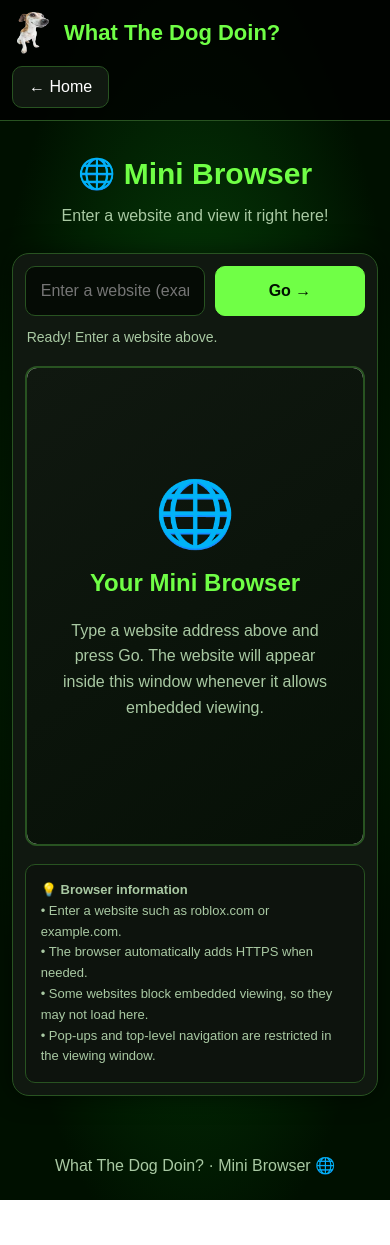
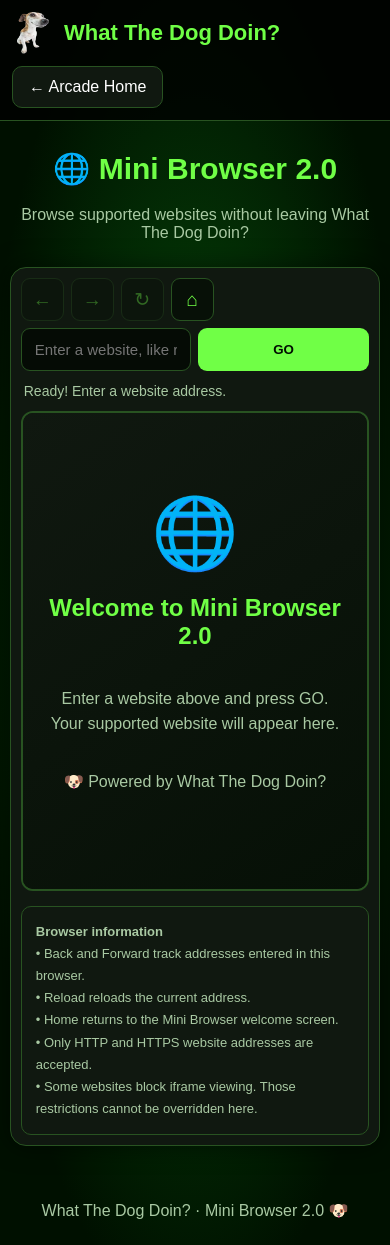
Before and after one commit to gavinwashington/dog.games, a plain HTML site: page minibrowser.html in a window 390 px wide. Before the commit the page ends 1200 px from the top, so only its background shows below. Drawn offline with Linux system fonts and the light colour scheme.

Commit message:
Update minibrowser.html

```diff
--- a/minibrowser.html
+++ b/minibrowser.html
@@ -1,14 +1,13 @@
+
 <!DOCTYPE html>
 <html lang="en">
 <head>
 <meta charset="UTF-8">
 <meta name="viewport" content="width=device-width, initial-scale=1.0">
-<title>Mini Browser | What The Dog Doin?</title>
+<title>Mini Browser 2.0 | What The Dog Doin?</title>
 
 <style>
-*{
- box-sizing:border-box;
-}
+*{box-sizing:border-box}
 
 :root{
  --bg:#001000;
@@ -16,7 +15,7 @@
  --accent:#70ff46;
  --panel:#101810;
  --border:#285321;
- --text:#ffffff;
+ --text:#fff;
  --muted:#a9c9a3;
 }
 
@@ -55,7 +54,7 @@ header{
  object-fit:contain;
 }
 
-.home{
+.home-link{
  color:var(--text);
  text-decoration:none;
  background:var(--panel);
@@ -64,82 +63,90 @@ header{
  border-radius:10px;
 }
 
-.home:hover{
- border-color:var(--accent);
-}
-
 main{
- width:min(1050px,94%);
- margin:35px auto;
+ width:min(1100px,95%);
+ margin:30px auto;
 }
 
 h1{
  text-align:center;
  color:var(--accent);
  font-size:clamp(30px,5vw,44px);
- margin-bottom:8px;
 }
 
 .subtitle{
  text-align:center;
  color:var(--muted);
- margin-bottom:28px;
+ margin-bottom:25px;
 }
 
 .browser{
  background:var(--panel);
  border:1px solid var(--border);
- border-radius:17px;
- padding:18px;
+ border-radius:16px;
+ padding:15px;
  box-shadow:0 0 25px #0008;
 }
 
-.address-bar{
+.toolbar{
  display:flex;
- gap:10px;
+ gap:7px;
+ align-items:center;
  flex-wrap:wrap;
+}
+
+.nav-button{
+ min-width:43px;
+ height:43px;
+ border:1px solid var(--border);
+ border-radius:9px;
+ background:#071007;
+ color:var(--accent);
+ font-size:19px;
+ cursor:pointer;
+}
+
+.nav-button:hover:not(:disabled){
+ background:var(--glow);
+ border-color:var(--accent);
+}
+
+.nav-button:disabled{
+ opacity:.35;
+ cursor:not-allowed;
 }
 
 #address{
  flex:1;
- min-width:180px;
- padding:15px;
- font-size:16px;
- color:var(--text);
+ min-width:170px;
+ height:43px;
+ padding:10px 13px;
  background:#050b05;
+ color:white;
  border:1px solid var(--border);
- border-radius:10px;
+ border-radius:9px;
+ font-size:15px;
  outline:none;
 }
 
 #address:focus{
  border-color:var(--accent);
- box-shadow:0 0 10px #70ff4633;
 }
 
 #go{
- padding:14px 24px;
- border:1px solid var(--accent);
- border-radius:10px;
+ height:43px;
+ padding:0 22px;
  background:var(--accent);
  color:#001000;
- font-size:16px;
+ border:0;
+ border-radius:9px;
  font-weight:bold;
  cursor:pointer;
 }
 
-#go:hover{
- filter:brightness(1.1);
-}
-
-#go:disabled{
- opacity:.6;
- cursor:wait;
-}
-
 .status{
- min-height:24px;
- margin:13px 2px;
+ min-height:27px;
+ padding:12px 3px;
  color:var(--muted);
  font-size:14px;
 }
@@ -147,11 +154,11 @@ h1{
 .viewer{
  position:relative;
  width:100%;
- height:540px;
+ height:570px;
  overflow:hidden;
- background:#ffffff;
  border:2px solid var(--border);
  border-radius:12px;
+ background:#080e08;
 }
 
 #website{
@@ -171,18 +178,15 @@ h1{
  align-items:center;
  text-align:center;
  padding:25px;
- color:#d8e8d3;
  background:linear-gradient(145deg,#101810,#061006);
 }
 
-.placeholder .globe{
- font-size:65px;
- margin-bottom:12px;
+.globe{
+ font-size:70px;
 }
 
 .placeholder h2{
  color:var(--accent);
- margin:5px 0;
 }
 
 .placeholder p{
@@ -192,38 +196,26 @@ h1{
 }
 
 .tips{
- margin-top:18px;
- padding:15px;
- background:#00000035;
+ margin-top:15px;
+ padding:14px;
  border:1px solid var(--border);
  border-radius:10px;
  color:var(--muted);
  font-size:13px;
- line-height:1.6;
+ line-height:1.7;
 }
 
 footer{
  text-align:center;
+ padding:25px;
  color:var(--muted);
- padding:25px;
 }
 
 @media(max-width:600px){
- header{
-  padding:12px;
- }
-
- .browser{
-  padding:12px;
- }
-
- .viewer{
-  height:480px;
- }
-
- #go{
-  flex:1;
- }
+ header{padding:12px}
+ .browser{padding:10px}
+ .viewer{height:480px}
+ #go{flex:1}
 }
 </style>
 </head>
@@ -236,73 +228,85 @@ footer{
   What The Dog Doin?
  </a>
 
- <a class="home" href="index.html">← Home</a>
+ <a class="home-link" href="index.html">← Arcade Home</a>
 </header>
 
 <main>
 
- <h1>🌐 Mini Browser</h1>
+<h1>🌐 Mini Browser 2.0</h1>
 
 <p class="subtitle">
-  Enter a website and view it right here!
+ Browse supported websites without leaving What The Dog Doin?
 </p>
 
 <section class="browser">
 
-  <form class="address-bar" id="browserForm">
+ <form class="toolbar" id="browserForm">
+
+  <button class="nav-button" id="back" type="button"
+   title="Back" disabled>←</button>
+
+  <button class="nav-button" id="forward" type="button"
+   title="Forward" disabled>→</button>
+
+  <button class="nav-button" id="reload" type="button"
+   title="Reload" disabled>↻</button>
+
+  <button class="nav-button" id="home" type="button"
+   title="Browser Home">⌂</button>
+
   <input
    id="address"
    type="text"
-    placeholder="Enter a website (example: roblox.com)"
+   placeholder="Enter a website, like roblox.com"
    autocomplete="url"
    spellcheck="false"
    required
   >
 
-   <button id="go" type="submit">Go →</button>
+  <button id="go" type="submit">GO</button>
+
  </form>
 
  <div class="status" id="status">
-   Ready! Enter a website above.
+  Ready! Enter a website address.
  </div>
 
  <div class="viewer">
 
   <div class="placeholder" id="placeholder">
    <div class="globe">🌐</div>
-    <h2>Your Mini Browser</h2>
+   <h2>Welcome to Mini Browser 2.0</h2>
    <p>
-     Type a website address above and press Go.
-     The website will appear inside this window
-     whenever it allows embedded viewing.
+    Enter a website above and press GO.
+    Your supported website will appear here.
    </p>
+   <p>🐶 Powered by What The Dog Doin?</p>
   </div>
 
   <iframe
    id="website"
    title="Mini Browser Website"
-    sandbox="allow-scripts allow-forms"
+   sandbox="allow-scripts allow-forms allow-presentation"
+   allow="autoplay; encrypted-media; picture-in-picture; fullscreen"
    referrerpolicy="no-referrer"
-    loading="eager"
   ></iframe>
 
  </div>
 
  <div class="tips">
-   <strong>💡 Browser information</strong><br>
-   • Enter a website such as roblox.com or example.com.<br>
-   • The browser automatically adds HTTPS when needed.<br>
-   • Some websites block embedded viewing, so they may not load here.<br>
-   • Pop-ups and top-level navigation are restricted in the viewing window.
+  <strong>Browser information</strong><br>
+  • Back and Forward track addresses entered in this browser.<br>
+  • Reload reloads the current address.<br>
+  • Home returns to the Mini Browser welcome screen.<br>
+  • Only HTTP and HTTPS website addresses are accepted.<br>
+  • Some websites block iframe viewing. Those restrictions cannot be overridden here.
  </div>
 
 </section>
-
 </main>
 
-<footer>
- What The Dog Doin? · Mini Browser 🌐
-</footer>
+<footer>What The Dog Doin? · Mini Browser 2.0 🐶</footer>
 
 <script>
 const form = document.getElementById("browserForm");
@@ -310,19 +314,23 @@ const address = document.getElementById("address");
 const website = document.getElementById("website");
 const statusText = document.getElementById("status");
 const placeholder = document.getElementById("placeholder");
-const goButton = document.getElementById("go");
 
-let loadTimer;
+const backButton = document.getElementById("back");
+const forwardButton = document.getElementById("forward");
+const reloadButton = document.getElementById("reload");
+const homeButton = document.getElementById("home");
+
+let historyList = [];
+let historyIndex = -1;
+let loadTimer = null;
 
 function normalizeWebsite(value){
-
  value = value.trim();
 
  if(!value){
-  throw new Error("Enter a website address first.");
+  throw new Error("Enter a website first.");
  }
 
- // Add HTTPS automatically if no protocol was entered.
  if(!/^https?:\/\//i.test(value)){
   value = "https://" + value;
  }
@@ -332,17 +340,15 @@ function normalizeWebsite(value){
  try{
   url = new URL(value);
  }catch(error){
-  throw new Error("That doesn't look like a valid website address.");
+  throw new Error("That website address is invalid.");
  }
 
- // Only allow normal HTTP or HTTPS websites.
  if(url.protocol !== "https:" && url.protocol !== "http:"){
   throw new Error("Only HTTP and HTTPS websites are allowed.");
  }
 
- // Require a normal-looking public domain.
  if(!url.hostname.includes(".") && url.hostname !== "localhost"){
-  throw new Error("Please enter a complete website address, like example.com.");
+  throw new Error("Enter a complete address, like example.com.");
  }
 
  if(url.username || url.password){
@@ -352,57 +358,103 @@ function normalizeWebsite(value){
  return url.href;
 }
 
-form.addEventListener("submit",function(event){
-
- event.preventDefault();
-
- let websiteURL;
-
- try{
-  websiteURL = normalizeWebsite(address.value);
- }catch(error){
-  statusText.textContent = "⚠️ " + error.message;
-  return;
+function updateButtons(){
+ backButton.disabled = historyIndex <= 0;
+ forwardButton.disabled = historyIndex >= historyList.length - 1;
+ reloadButton.disabled = historyIndex < 0;
 }
 
+function showHome(){
  clearTimeout(loadTimer);
+
+ website.onload = null;
+ website.removeAttribute("src");
+ website.style.display = "none";
+
+ placeholder.style.display = "flex";
+ address.value = "";
+
+ statusText.textContent = "Browser home. Enter a website to begin.";
+
+ updateButtons();
+}
+
+function loadWebsite(url, addToHistory = true){
+ clearTimeout(loadTimer);
+
+ if(addToHistory){
+  historyList = historyList.slice(0, historyIndex + 1);
+  historyList.push(url);
+  historyIndex = historyList.length - 1;
+ }
+
+ address.value = url;
 
  placeholder.style.display = "flex";
  website.style.display = "none";
 
- statusText.textContent = "⏳ Loading " + websiteURL + "...";
- goButton.disabled = true;
- goButton.textContent = "Loading...";
+ statusText.textContent = "Loading " + url + "...";
+
+ updateButtons();
 
  website.onload = function(){
-
   clearTimeout(loadTimer);
 
   placeholder.style.display = "none";
   website.style.display = "block";
 
   statusText.textContent =
-   "Website loaded. If the window is blank, the website may block embedding.";
+   "The page responded. If it appears blank, it may block iframe embedding.";
 
-  goButton.disabled = false;
-  goButton.textContent = "Go →";
+  updateButtons();
  };
 
- website.src = websiteURL;
+ website.src = url;
 
- // Some websites block iframe embedding.
- // Browsers do not always report that as a normal iframe error.
  loadTimer = setTimeout(function(){
+  statusText.textContent =
+   "Still waiting? The website may be slow or block embedded viewing.";
+ }, 12000);
+}
 
-  goButton.disabled = false;
-  goButton.textContent = "Go →";
+form.addEventListener("submit",function(event){
+ event.preventDefault();
 
-  statusText.textContent =
-   "Still waiting? This website may be slow or may block embedded viewing.";
+ let url;
 
- },12000);
+ try{
+  url = normalizeWebsite(address.value);
+ }catch(error){
+  statusText.textContent = "⚠️ " + error.message;
+  return;
+ }
 
+ loadWebsite(url);
 });
+
+backButton.addEventListener("click",function(){
+ if(historyIndex > 0){
+  historyIndex--;
+  loadWebsite(historyList[historyIndex], false);
+ }
+});
+
+forwardButton.addEventListener("click",function(){
+ if(historyIndex < historyList.length - 1){
+  historyIndex++;
+  loadWebsite(historyList[historyIndex], false);
+ }
+});
+
+reloadButton.addEventListener("click",function(){
+ if(historyIndex >= 0){
+  loadWebsite(historyList[historyIndex], false);
+ }
+});
+
+homeButton.addEventListener("click",showHome);
+
+updateButtons();
 </script>
 
 </body>
```
Lines whose indentation alone changed are shown as unchanged.
